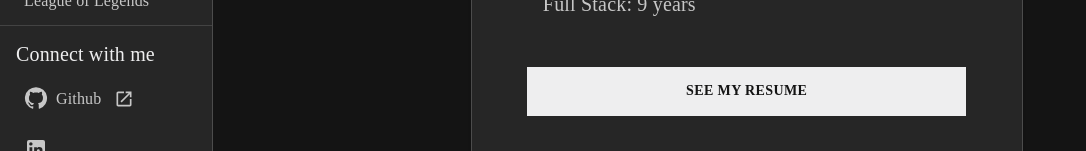
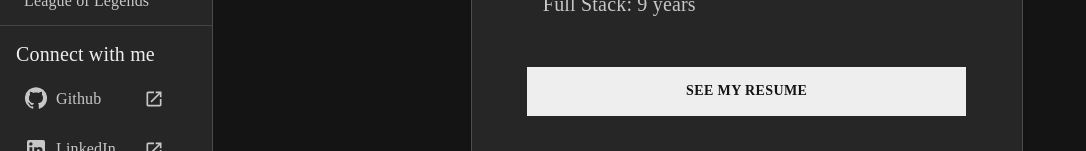
Before and after one commit to jasnlink/portfolio-main, a React (Create React App) app: page / in a window 1280 px wide. Shown: the part 649-800 px from the top of the page, without its empty margins (0-1086 px from the left). Built offline with nearby package versions, Linux system fonts and the light colour scheme; a web font is replaced by a local one.

Commit message:
Fixed navmenu styling

```diff
--- a/src/components/NavMenu.js
+++ b/src/components/NavMenu.js
@@ -130,7 +130,7 @@ function NavMenu({ step, setStep, navOpen, setNavOpen }) {
 									<ListItemText primary={
 											<>
 												<Grid container spacing={1} alignItems="center">
-													<Grid container item xs={10} lg={6} spacing={1} alignItems="center">
+													<Grid container item xs={10} md={8} lg={8} xl={6} spacing={1} alignItems="center">
 														<Grid item>
 															<GitHubIcon style={{ verticalAlign: 'middle', marginBottom: '2px' }} />
 														</Grid>
@@ -140,7 +140,7 @@ function NavMenu({ step, setStep, navOpen, setNavOpen }) {
 															</Typography>
 														</Grid>
 													</Grid>
-													<Grid item xs={2} lg={6}>
+													<Grid item xs={2} md={4} lg={4} xl={6}>
 														<OpenInNewIcon style={{ verticalAlign: 'middle', marginBottom: '2px' }} fontSize="small" />
 													</Grid>
 												</Grid>
@@ -158,7 +158,7 @@ function NavMenu({ step, setStep, navOpen, setNavOpen }) {
 									<ListItemText primary={
 											<>
 												<Grid container spacing={1} alignItems="center">
-													<Grid container item xs={10} lg={6} spacing={1} alignItems="center">
+													<Grid container item xs={10} md={8} lg={8} xl={6} spacing={1} alignItems="center">
 														<Grid item>
 															<LinkedInIcon style={{ verticalAlign: 'middle', marginBottom: '2px' }} />
 														</Grid>
@@ -168,7 +168,7 @@ function NavMenu({ step, setStep, navOpen, setNavOpen }) {
 															</Typography>
 														</Grid>
 													</Grid>
-													<Grid item xs={2} lg={6}>
+													<Grid item xs={2} md={4} lg={4} xl={6}>
 														<OpenInNewIcon style={{ verticalAlign: 'middle', marginBottom: '2px' }} fontSize="small" />
 													</Grid>
 												</Grid>
@@ -186,7 +186,7 @@ function NavMenu({ step, setStep, navOpen, setNavOpen }) {
 									<ListItemText primary={
 											<>
 												<Grid container spacing={1} alignItems="center">
-													<Grid container item xs={10} lg={6} spacing={1} alignItems="center">
+													<Grid container item xs={10} md={8} lg={8} xl={6} spacing={1} alignItems="center">
 														<Grid item>
 															<TwitterIcon style={{ verticalAlign: 'middle', marginBottom: '2px' }} />
 														</Grid>
@@ -196,7 +196,7 @@ function NavMenu({ step, setStep, navOpen, setNavOpen }) {
 															</Typography>
 														</Grid>
 													</Grid>
-													<Grid item xs={2} lg={6}>
+													<Grid item xs={2} md={4} lg={4} xl={6}>
 														<OpenInNewIcon style={{ verticalAlign: 'middle', marginBottom: '2px' }} fontSize="small" />
 													</Grid>
 												</Grid>
--- a/src/components/Welcome.js
+++ b/src/components/Welcome.js
@@ -74,7 +74,7 @@ function Welcome() {
 								</List>
 							</Grid>
 							<Grid item xs={12} sx={{ mt: 2 }}>
-								<Link href="https://msmtech.ca/wp-content/uploads/2022/04/Jason-Che_CV-en-v11.pdf" underline="none" target="_blank">
+								<Link href="https://msmtech.ca/wp-content/uploads/2022/09/Jason-Che_CV-en-v13.pdf" underline="none" target="_blank">
 									<Button className="btn" disableRipple fullWidth>
 										See my resume
 									</Button>
```
